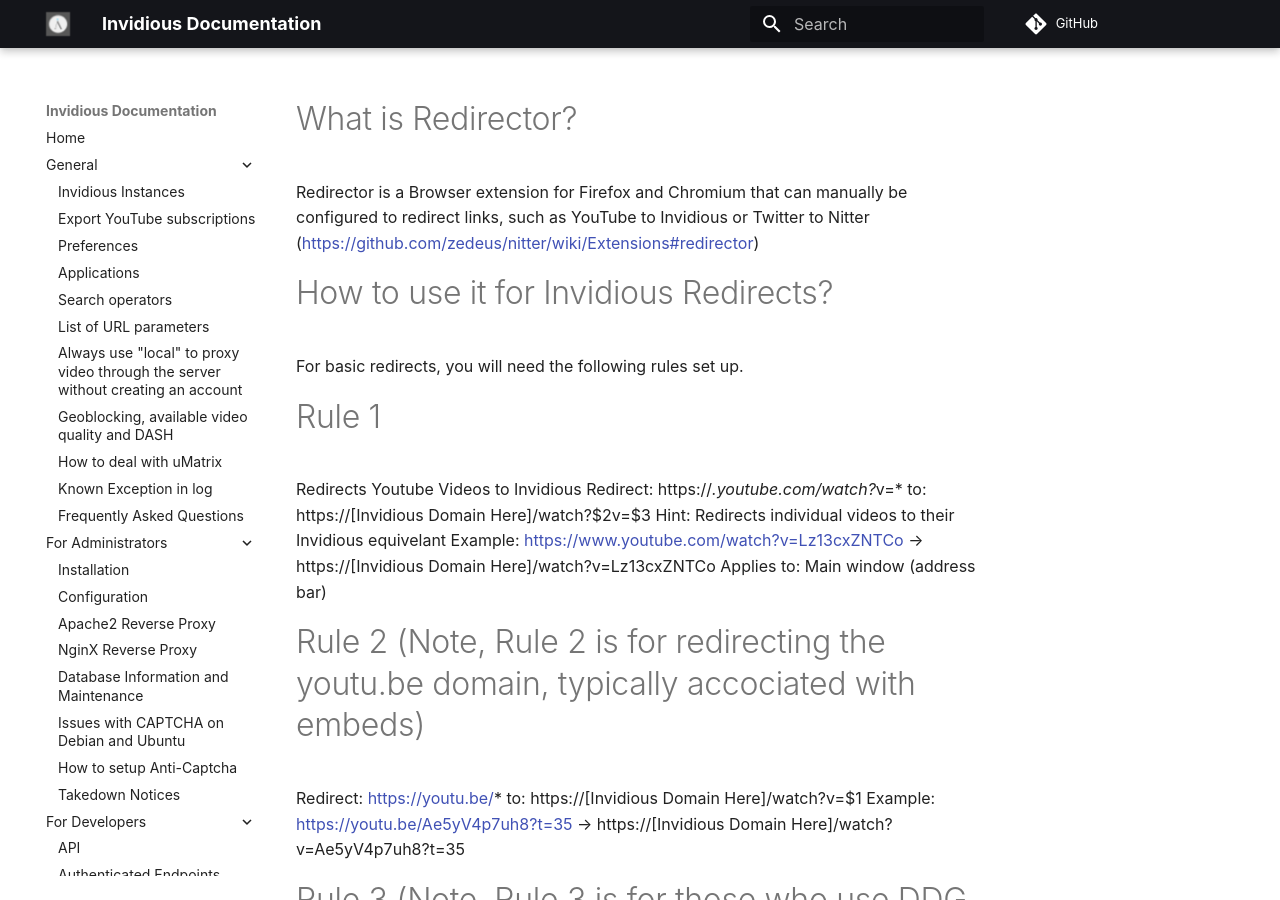
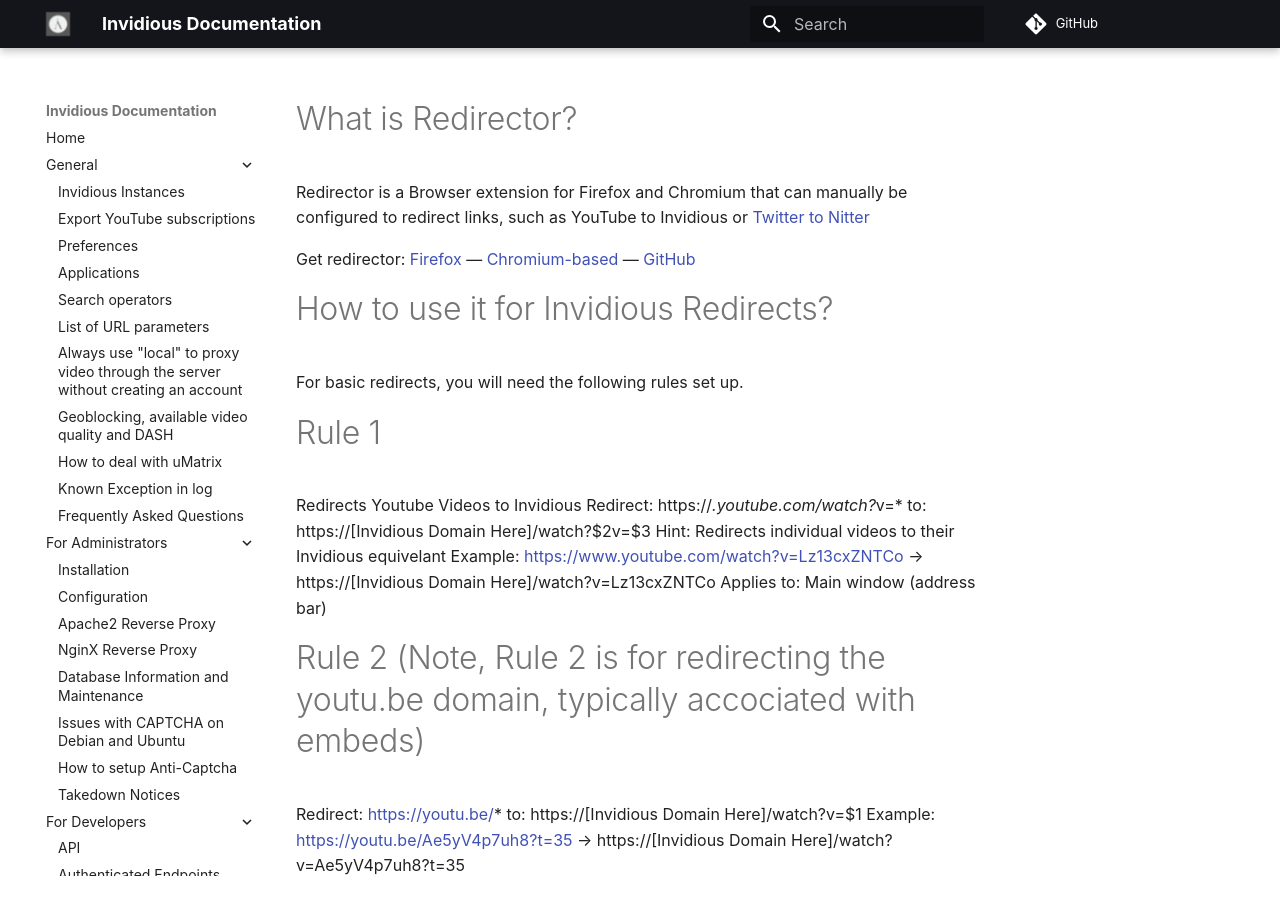
Before and after one commit to iv-org/documentation, an MkDocs documentation site: the page built from docs/redirector_setup.md, in a window 1280 px wide and 900 px high. Built offline with MkDocs 1.6.1 and Material for MkDocs 9.7.7, drawn with Linux system fonts in a browser that asks for light colours; comment, search, counter and statistics services are not loaded.

Commit message:
Enhancements and link to Redirector

```diff
--- a/docs/redirector_setup.md
+++ b/docs/redirector_setup.md
@@ -1,6 +1,8 @@
 # What is Redirector?
 
-Redirector is a Browser extension for Firefox and Chromium that can manually be configured to redirect links, such as YouTube to Invidious or Twitter to Nitter (https://github.com/zedeus/nitter/wiki/Extensions#redirector)
+Redirector is a Browser extension for Firefox and Chromium that can manually be configured to redirect links, such as YouTube to Invidious or [Twitter to Nitter](https://github.com/zedeus/nitter/wiki/Extensions#redirector)
+
+Get redirector: [Firefox](https://addons.mozilla.org/en-US/firefox/addon/redirector/) — [Chromium-based](https://chrome.google.com/webstore/detail/redirector/ocgpenflpmgnfapjedencafcfakcekcd) — [GitHub](https://github.com/einaregilsson/Redirector)
 
 # How to use it for Invidious Redirects?
 
```
